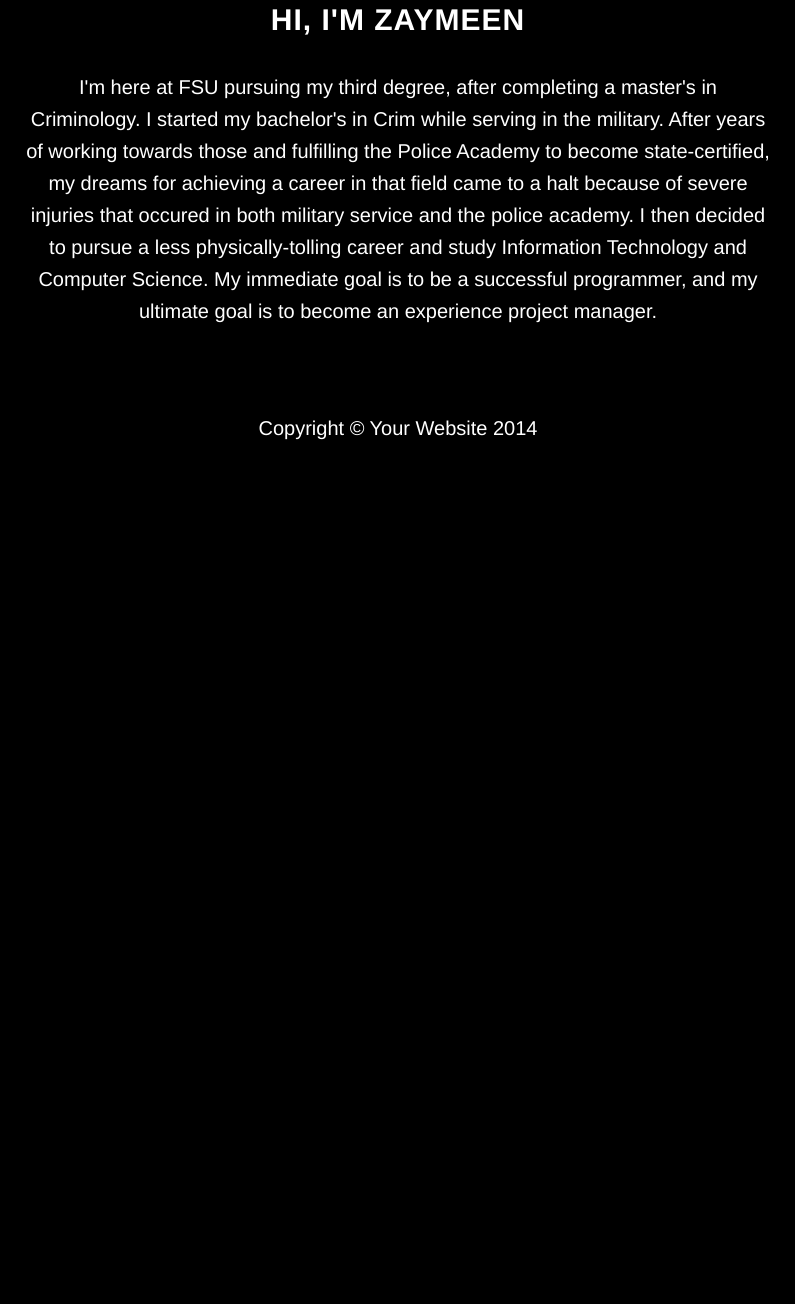
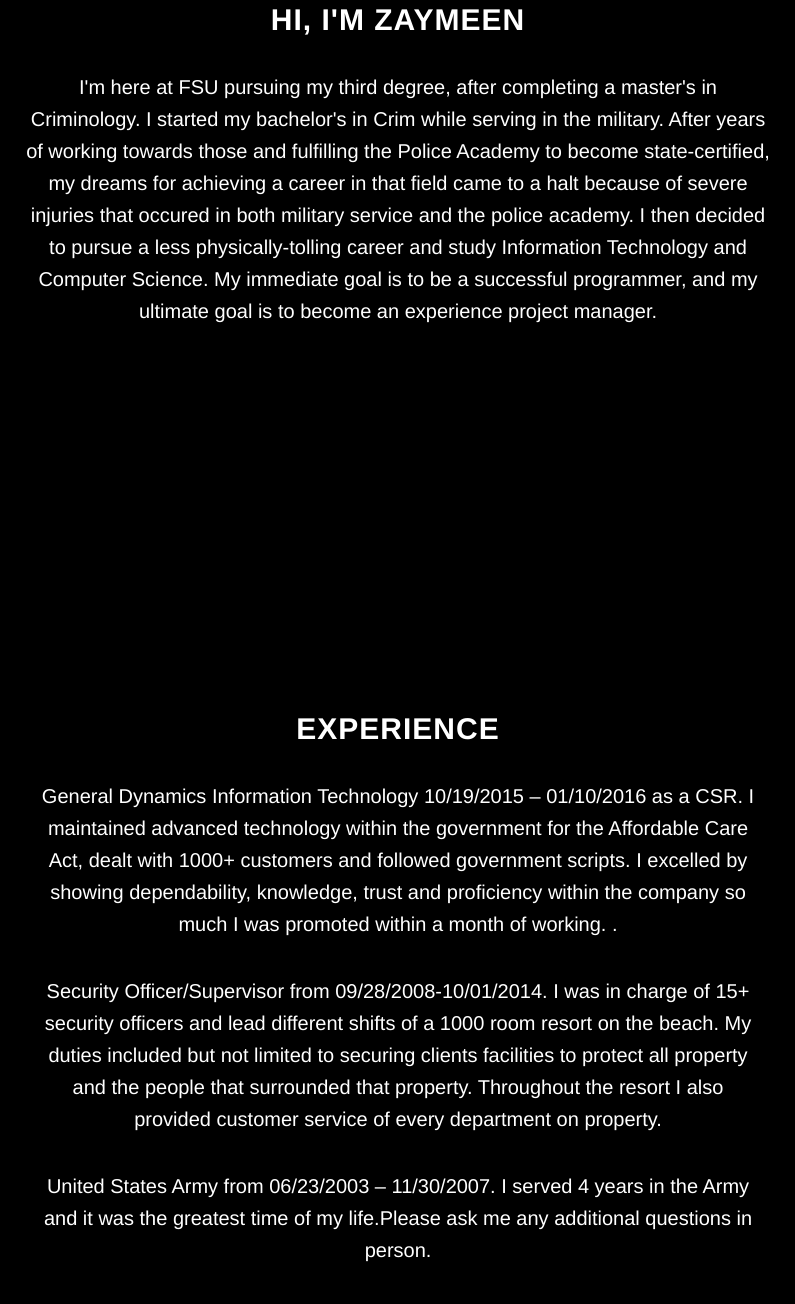
Before and after one commit to zd10c/zd10c.github.io, a plain HTML site: page index.html in a window 1280 px wide. Shown: the part 1047-2351 px from the top of the page, without its empty margins (242-1037 px from the left). Before the commit the page ends 1541 px from the top, so only its background shows below. Drawn offline with Linux system fonts and the light colour scheme; a web font is replaced by a local one.

Commit message:
added experience section

```diff
--- a/css/grayscale.css
+++ b/css/grayscale.css
@@ -269,7 +269,7 @@ a:focus {
     width: 100%;
     padding: 50px 0;
     color: #fff;
-    background: url(../img/downloads-bg.jpg) no-repeat center center scroll;
+    background: <--url(../img/downloads-bg.jpg) no-repeat center center scroll;-->
     background-color: #000;
     -webkit-background-size: cover;
     -moz-background-size: cover;
--- a/index.html
+++ b/index.html
@@ -101,18 +101,23 @@
         </div>
     </section>
 
-    <!-- Download Section -->
-    <!--<section id="download" class="content-section text-center">
+    <!--Download Section -->
+    <section id="download" class="content-section text-center">
         <div class="download-section">
             <div class="container">
                 <div class="col-lg-8 col-lg-offset-2">
-                    <h2>Download Grayscale</h2>
-                    <p>You can download Grayscale for free on the preview page at Start Bootstrap.</p>
-                    <a href="http://startbootstrap.com/template-overviews/grayscale/" class="btn btn-default btn-lg">Visit Download Page</a>
+                    <h2>Experience</h2>
+                    <p>General Dynamics Information Technology 10/19/2015 – 01/10/2016 as a CSR. I maintained advanced technology within the government for the Affordable Care Act, dealt with 1000+ customers and followed government scripts. I excelled by showing dependability, knowledge, trust and proficiency within the company so much I was promoted within a month of working.
+.</p>
+<p>Security Officer/Supervisor from 09/28/2008-10/01/2014. I was in charge of 15+ security officers and lead different shifts of a 1000 room resort on the beach. My duties included but not limited to securing clients facilities to protect all property and the people that surrounded that property. Throughout the resort I also provided customer service of every department on property.
+</p>
+<p>United States Army from 06/23/2003 – 11/30/2007. I served 4 years in the Army and it was the greatest time of my life.Please ask me any additional questions in person.
+</p>
+                    <!--<a href="http://startbootstrap.com/template-overviews/grayscale/" class="btn btn-default btn-lg">Visit Download Page</a>-->
                 </div>
             </div>
         </div>
-    </section>-->
+    </section>
 
     <!-- Contact Section -->
     <!--<section id="contact" class="container content-section text-center">
```
